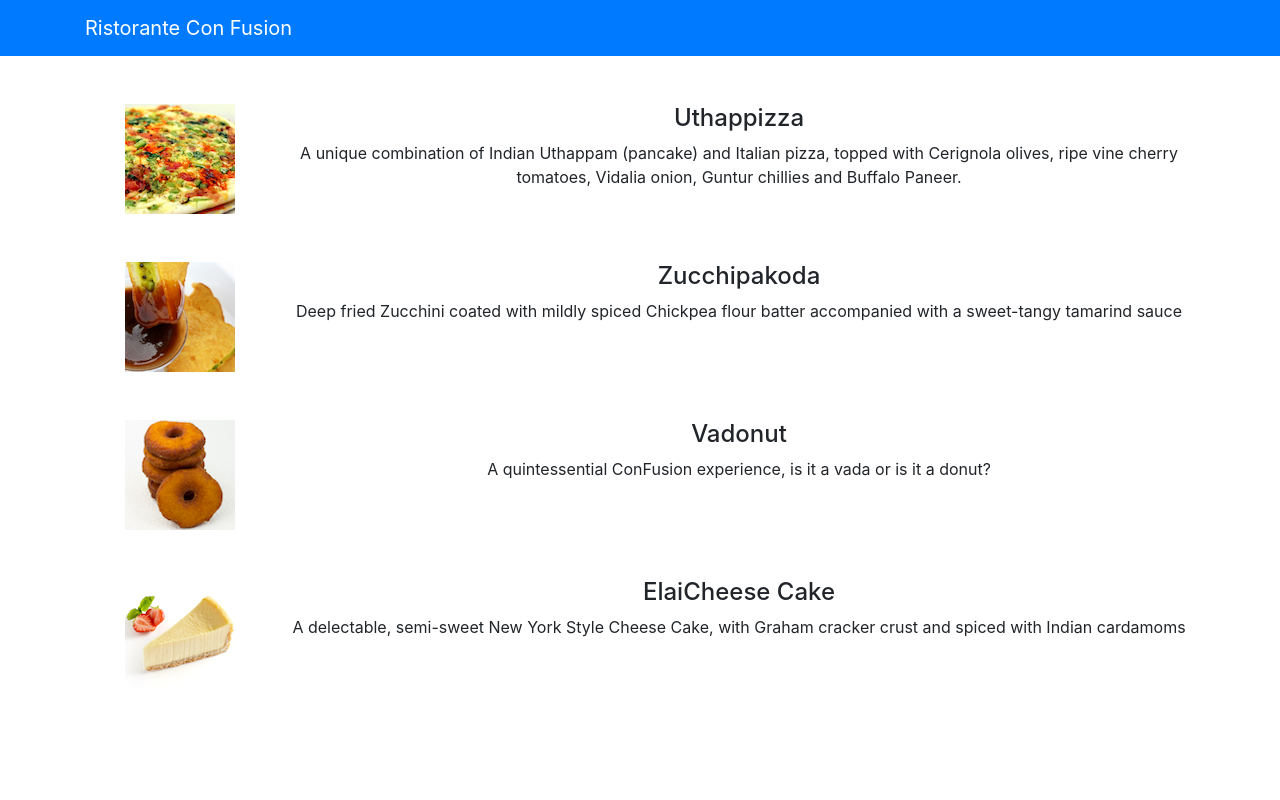
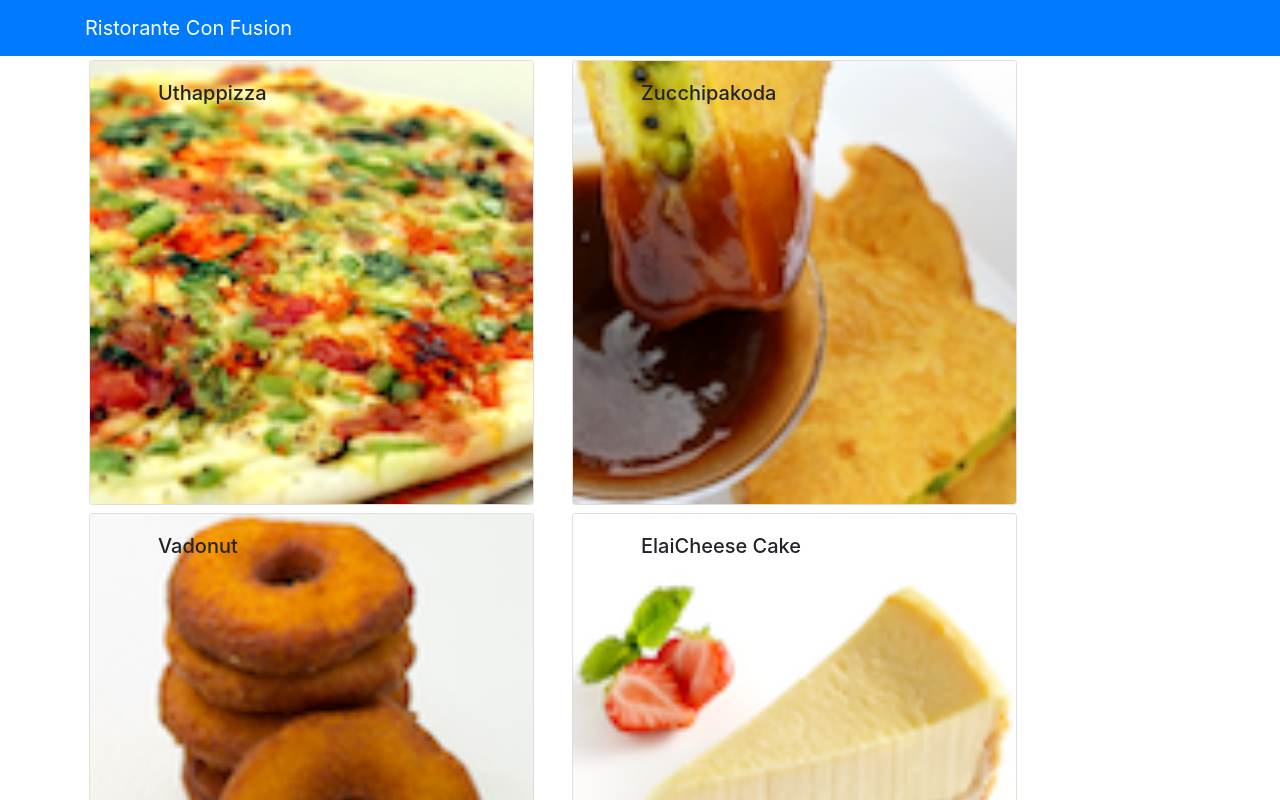
Before and after one commit to joelb01-github/Coursera_Full_Stack_React, a React (Create React App) app: page / in a window 1280 px wide. Shown: the top 800 px of the page. Built offline with nearby package versions, Linux system fonts and the light colour scheme.

Commit message:
added card element

```diff
--- a/src/App.js
+++ b/src/App.js
@@ -2,17 +2,26 @@
 import { Navbar, NavbarBrand } from 'reactstrap';
 import Menu from './components/MenuComponent';
 import './App.css';
+import { DISHES } from './shared/dishes';
 
 class App extends Component {
+  constructor(props) {
+    super(props);
+
+    this.state = {
+      dishes: DISHES
+    }
+  }
+
   render() {
     return (
-      <div className="App">
+      <div>
         <Navbar dark color="primary">
           <div className="container">
             <NavbarBrand href="/">Ristorante Con Fusion</NavbarBrand>
           </div>
         </Navbar>
-        <Menu />
+        <Menu  dishes={this.state.dishes}/>
       </div>
     );
   }
--- a/src/components/MenuComponent.js
+++ b/src/components/MenuComponent.js
@@ -1,60 +1,47 @@
 import React, { Component } from 'react';
-import { Media } from 'reactstrap';
+import { Card, CardImg, CardImgOverlay, CardText, CardBody, CardTitle } from 'reactstrap';
 
 class Menu extends Component {
     constructor(props) {
         super(props);
         this.state = {
-            dishes: [
-                {
-                  id: 0,
-                  name:'Uthappizza',
-                  image: 'assets/images/uthappizza.png',
-                  category: 'mains',
-                  label:'Hot',
-                  price:'4.99',
-                  description:'A unique combination of Indian Uthappam (pancake) and Italian pizza, topped with Cerignola olives, ripe vine cherry tomatoes, Vidalia onion, Guntur chillies and Buffalo Paneer.'                        },
-               {
-                  id: 1,
-                  name:'Zucchipakoda',
-                  image: 'assets/images/zucchipakoda.png',
-                  category: 'appetizer',
-                  label:'',
-                  price:'1.99',
-                  description:'Deep fried Zucchini coated with mildly spiced Chickpea flour batter accompanied with a sweet-tangy tamarind sauce'                        },
-               {
-                  id: 2,
-                  name:'Vadonut',
-                  image: 'assets/images/vadonut.png',
-                  category: 'appetizer',
-                  label:'New',
-                  price:'1.99',
-                  description:'A quintessential ConFusion experience, is it a vada or is it a donut?'                        },
-               {
-                  id: 3,
-                  name:'ElaiCheese Cake',
-                  image: 'assets/images/elaicheesecake.png',
-                  category: 'dessert',
-                  label:'',
-                  price:'2.99',
-                  description:'A delectable, semi-sweet New York Style Cheese Cake, with Graham cracker crust and spiced with Indian cardamoms'                        }
-               ]
+          selectedDish: null
         };
     }
 
+    onDishSeclect(dish) {
+      this.setState({ selectedDish: dish});
+    }
+
+    renderDish(dish) {
+      if (dish != null) {
+        return (
+          <Card>
+            <CardImg width="100%" src={dish.image} alt={dish.name} />
+            <CardBody>
+              <CardTitle heading>{dish.name}</CardTitle>
+              <CardText>{dish.description}</CardText>
+            </CardBody>
+          </Card>
+        );
+      }
+      else {
+        return (
+          <div></div>
+        );
+      }
+    }
+
     render() {
-        const menu = this.state.dishes.map((dish) => {
+        const menu = this.props.dishes.map((dish) => {
             return (
-              <div key={dish.id} className="col-12 mt-5">
-                <Media tag="li">
-                  <Media left middle>
-                      <Media object src={dish.image} alt={dish.name} />
-                  </Media>
-                  <Media body className="ml-5">
-                    <Media heading>{dish.name}</Media>
-                    <p>{dish.description}</p>
-                  </Media>
-                </Media>
+              <div key={dish.id} className="col-12 col-md-5 m-1">
+                <Card onClick={() => this.onDishSeclect(dish)}>
+                    <CardImg width="100%" src={dish.image} alt={dish.name} />
+                  <CardImgOverlay body className="ml-5">
+                    <CardTitle heading>{dish.name}</CardTitle>
+                  </CardImgOverlay>
+                </Card>
               </div>
             );
         });
@@ -62,9 +49,10 @@
         return (
           <div className="container">
             <div className="row">
-              <Media list>
-                  {menu}
-              </Media>
+                {menu}
+            </div>
+            <div className="row">
+              {this.renderDish(this.state.selectedDish)}
             </div>
           </div>
         );
--- /dev/null
+++ b/src/shared/dishes.js
@@ -0,0 +1,186 @@
+export const DISHES =
+    [
+        {
+        id: 0,
+        name:'Uthappizza',
+        image: 'assets/images/uthappizza.png',
+        category: 'mains',
+        label:'Hot',
+        price:'4.99',
+        description:'A unique combination of Indian Uthappam (pancake) and Italian pizza, topped with Cerignola olives, ripe vine cherry tomatoes, Vidalia onion, Guntur chillies and Buffalo Paneer.',
+        comments: [
+            {
+            id: 0,
+            rating: 5,
+            comment: "Imagine all the eatables, living in conFusion!",
+            author: "John Lemon",
+            date: "2012-10-16T17:57:28.556094Z"
+            },
+            {
+            id: 1,
+            rating: 4,
+            comment: "Sends anyone to heaven, I wish I could get my mother-in-law to eat it!",
+            author: "Paul McVites",
+            date: "2014-09-05T17:57:28.556094Z"
+            },
+            {
+            id: 2,
+            rating: 3,
+            comment: "Eat it, just eat it!",
+            author: "Michael Jaikishan",
+            date: "2015-02-13T17:57:28.556094Z"
+            },
+            {
+            id: 3,
+            rating: 4,
+            comment: "Ultimate, Reaching for the stars!",
+            author: "Ringo Starry",
+            date: "2013-12-02T17:57:28.556094Z"
+            },
+            {
+            id: 4,
+            rating: 2,
+            comment: "It's your birthday, we're gonna party!",
+            author: "25 Cent",
+            date: "2011-12-02T17:57:28.556094Z"
+            }
+        ]                        },
+        {
+        id: 1,
+        name:'Zucchipakoda',
+        image: 'assets/images/zucchipakoda.png',
+        category: 'appetizer',
+        label:'',
+        price:'1.99',
+        description:'Deep fried Zucchini coated with mildly spiced Chickpea flour batter accompanied with a sweet-tangy tamarind sauce',
+        comments: [
+            {
+            id: 0,
+            rating: 5,
+            comment: "Imagine all the eatables, living in conFusion!",
+            author: "John Lemon",
+            date: "2012-10-16T17:57:28.556094Z"
+            },
+            {
+            id: 1,
+            rating: 4,
+            comment: "Sends anyone to heaven, I wish I could get my mother-in-law to eat it!",
+            author: "Paul McVites",
+            date: "2014-09-05T17:57:28.556094Z"
+            },
+            {
+            id: 2,
+            rating: 3,
+            comment: "Eat it, just eat it!",
+            author: "Michael Jaikishan",
+            date: "2015-02-13T17:57:28.556094Z"
+            },
+            {
+            id: 3,
+            rating: 4,
+            comment: "Ultimate, Reaching for the stars!",
+            author: "Ringo Starry",
+            date: "2013-12-02T17:57:28.556094Z"
+            },
+            {
+            id: 4,
+            rating: 2,
+            comment: "It's your birthday, we're gonna party!",
+            author: "25 Cent",
+            date: "2011-12-02T17:57:28.556094Z"
+            }
+        ]
+        },
+        {
+        id: 2,
+        name:'Vadonut',
+        image: 'assets/images/vadonut.png',
+        category: 'appetizer',
+        label:'New',
+        price:'1.99',
+        description:'A quintessential ConFusion experience, is it a vada or is it a donut?',
+        comments: [
+            {
+            id: 0,
+            rating: 5,
+            comment: "Imagine all the eatables, living in conFusion!",
+            author: "John Lemon",
+            date: "2012-10-16T17:57:28.556094Z"
+            },
+            {
+            id: 1,
+            rating: 4,
+            comment: "Sends anyone to heaven, I wish I could get my mother-in-law to eat it!",
+            author: "Paul McVites",
+            date: "2014-09-05T17:57:28.556094Z"
+            },
+            {
+            id: 2,
+            rating: 3,
+            comment: "Eat it, just eat it!",
+            author: "Michael Jaikishan",
+            date: "2015-02-13T17:57:28.556094Z"
+            },
+            {
+            id: 3,
+            rating: 4,
+            comment: "Ultimate, Reaching for the stars!",
+            author: "Ringo Starry",
+            date: "2013-12-02T17:57:28.556094Z"
+            },
+            {
+            id: 4,
+            rating: 2,
+            comment: "It's your birthday, we're gonna party!",
+            author: "25 Cent",
+            date: "2011-12-02T17:57:28.556094Z"
+            }
+        ]
+        },
+        {
+        id: 3,
+        name:'ElaiCheese Cake',
+        image: 'assets/images/elaicheesecake.png',
+        category: 'dessert',
+        label:'',
+        price:'2.99',
+        description:'A delectable, semi-sweet New York Style Cheese Cake, with Graham cracker crust and spiced with Indian cardamoms',
+        comments: [
+            {
+            id: 0,
+            rating: 5,
+            comment: "Imagine all the eatables, living in conFusion!",
+            author: "John Lemon",
+            date: "2012-10-16T17:57:28.556094Z"
+            },
+            {
+            id: 1,
+            rating: 4,
+            comment: "Sends anyone to heaven, I wish I could get my mother-in-law to eat it!",
+            author: "Paul McVites",
+            date: "2014-09-05T17:57:28.556094Z"
+            },
+            {
+            id: 2,
+            rating: 3,
+            comment: "Eat it, just eat it!",
+            author: "Michael Jaikishan",
+            date: "2015-02-13T17:57:28.556094Z"
+            },
+            {
+            id: 3,
+            rating: 4,
+            comment: "Ultimate, Reaching for the stars!",
+            author: "Ringo Starry",
+            date: "2013-12-02T17:57:28.556094Z"
+            },
+            {
+            id: 4,
+            rating: 2,
+            comment: "It's your birthday, we're gonna party!",
+            author: "25 Cent",
+            date: "2011-12-02T17:57:28.556094Z"
+            }
+        ]
+        }
+    ];
```
